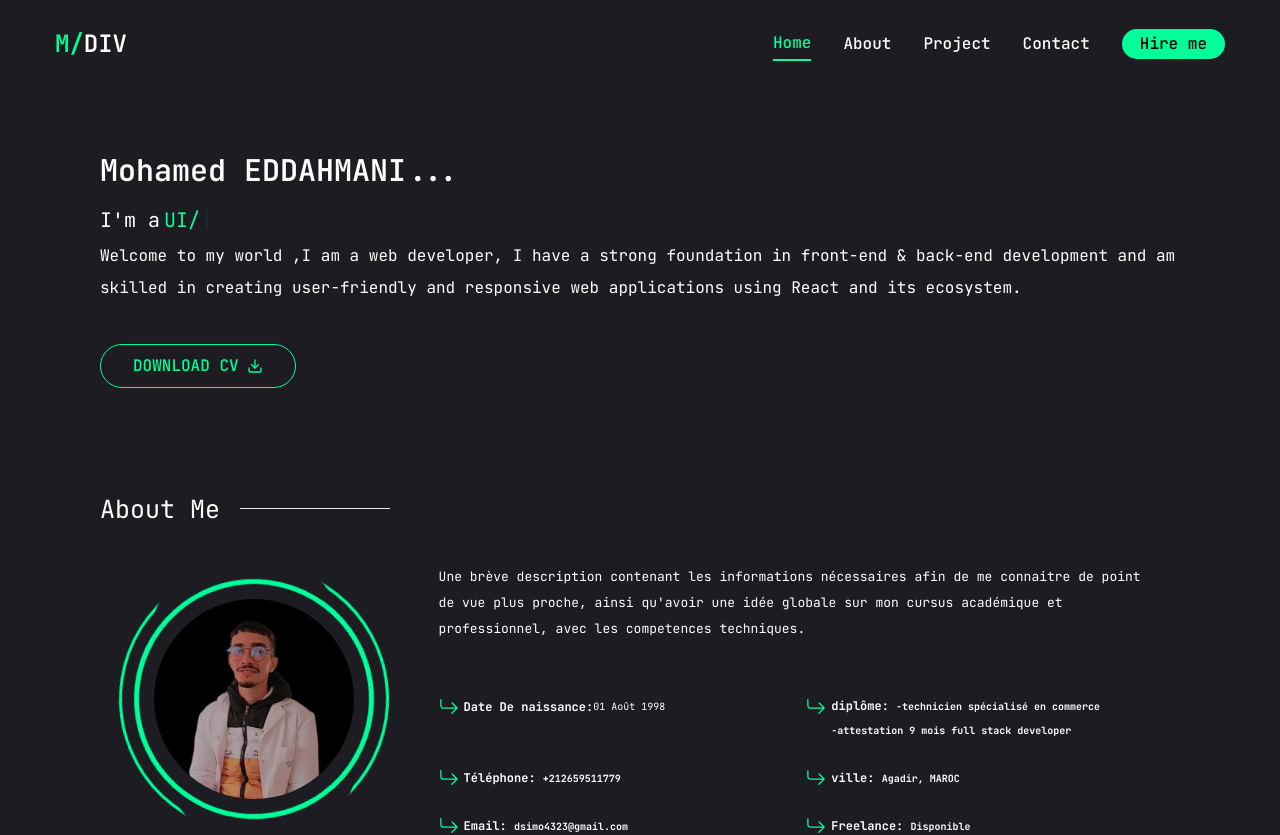
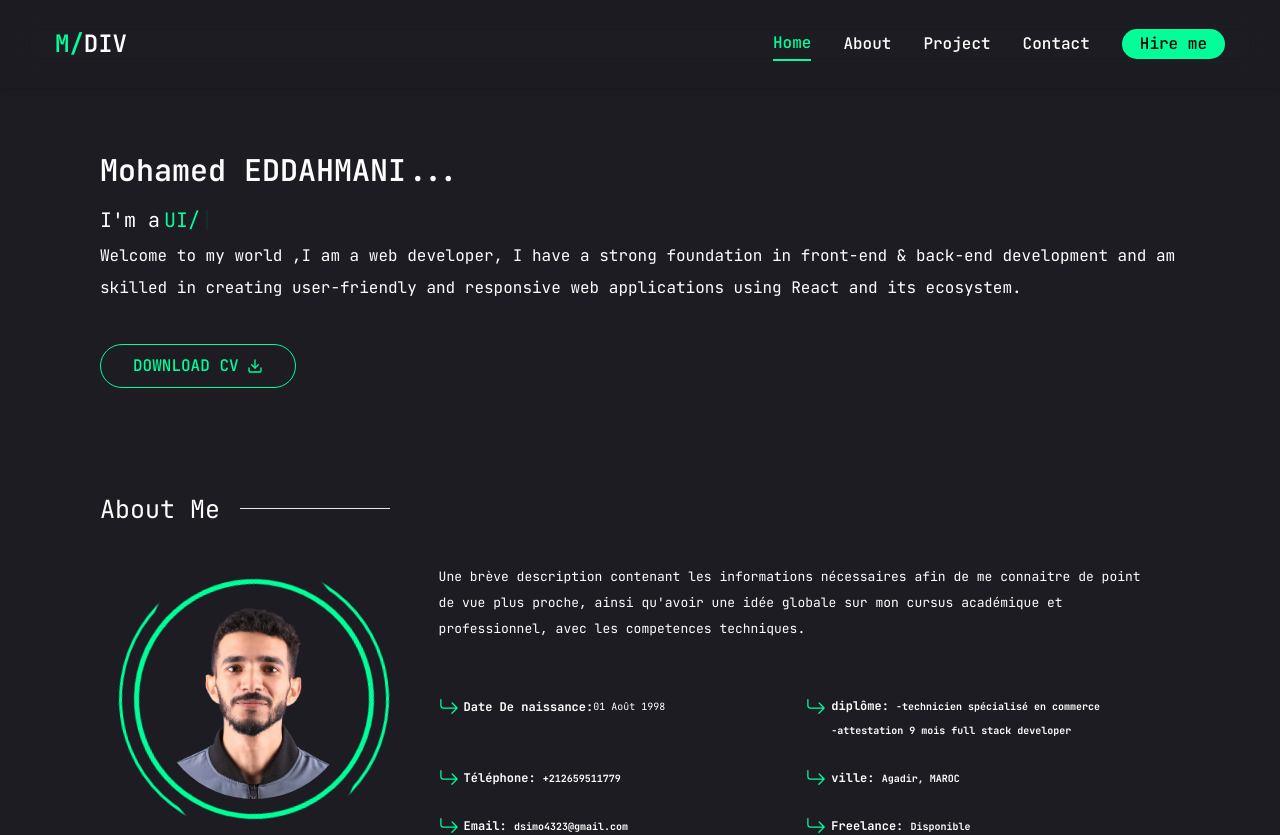
Before and after one commit to Mohamed-EDDAHMANI/Portfolio, a Next.js app: page / in a window 1280 px wide. Shown: the top 835 px of the page. Built offline with nearby package versions, Linux system fonts and the light colour scheme.

Commit message:
change pic

```diff
--- a/components/about.jsx
+++ b/components/about.jsx
@@ -15,7 +15,7 @@ const about = () => {
             <div className='absolute  z-10 overflow-hidden'>
               <img
                 className=' w-[200px] h-[200px] rounded-full'
-                src='/IMG-20240728-WA0126.jpg'  // Replace with the path to your image
+                src='/my-pic-removebg-preview.png'  // Replace with the path to your image
                 alt='Description of the image'  // Replace with appropriate alt text
               />
             </div>
```
Also changed, not shown: public/IMG-20240728-WA0126.jpg (deleted), public/my-pic-removebg-preview.png (added).
